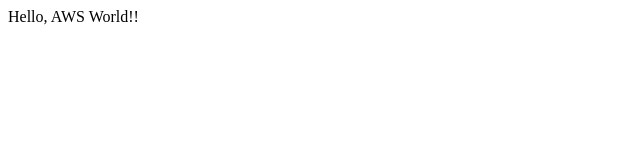
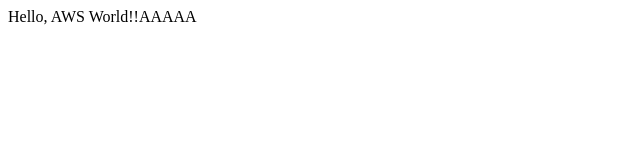
Before and after one commit to kakeru8116/kadai4, a plain HTML site: page src/index.html in a window 1280 px wide. Shown: the full height of the page, 0-640 px from the left. Drawn offline with Linux system fonts and the light colour scheme.

Commit message:
Update index.html

```diff
--- a/src/index.html
+++ b/src/index.html
@@ -6,6 +6,6 @@
   <title>CI/CDハンズオン</title>
 </head>
 <body>
-  Hello, AWS World!!
+  Hello, AWS World!!AAAAA
 </body>
 </html>
```
